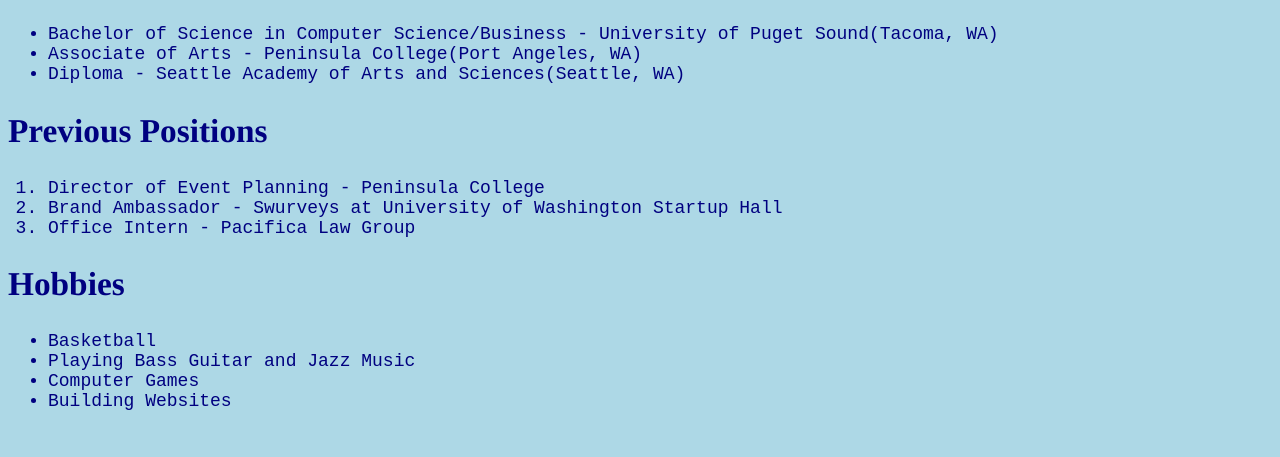
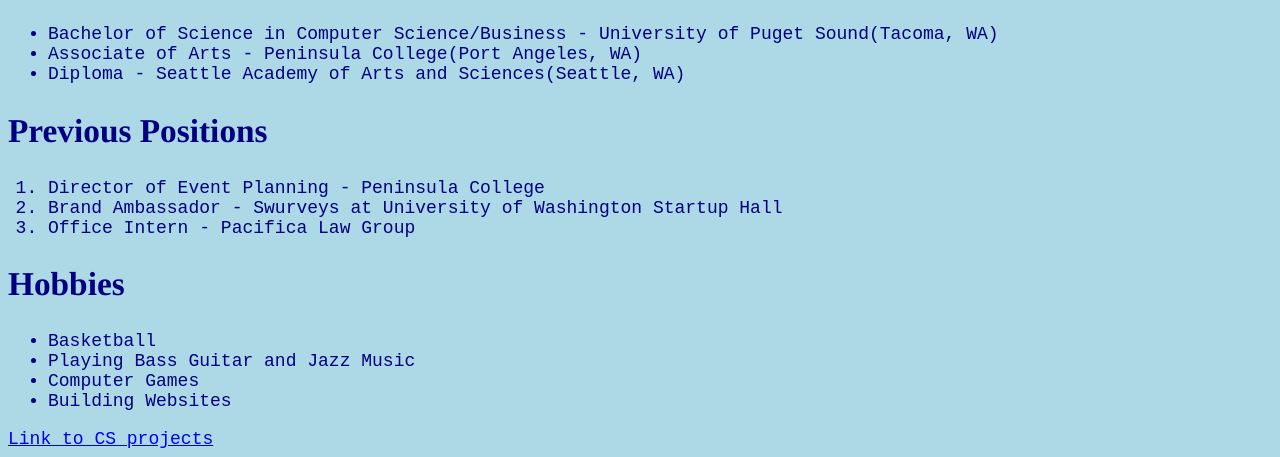
Before and after one commit to JHobbs96/JHobbs96.github.io, a plain HTML site: page index.html in a window 1280 px wide. Shown: the part 626-1083 px from the top of the page. Before the commit the page ends 1055 px from the top, so only its background shows below. Drawn offline with Linux system fonts and the light colour scheme.

Commit message:
Update index.html

```diff
--- a/index.html
+++ b/index.html
@@ -24,4 +24,5 @@
   <li>Computer Games</li>
   <li>Building Websites</li>
 </ul>
+  <a href = "https://docs.google.com/document/d/1l6My2725z4i7ycCsjzH9Zi_G-8-UWjQ1GamYUPgOq-U/edit?usp=sharing">Link to CS projects</a>
 </html>
```
